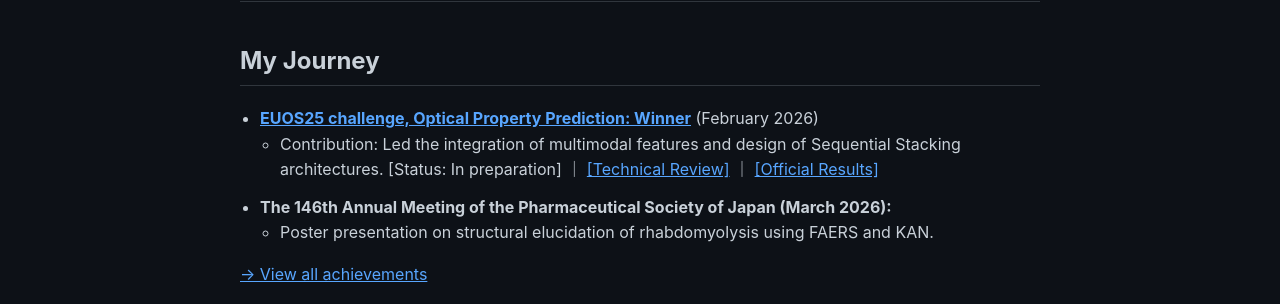
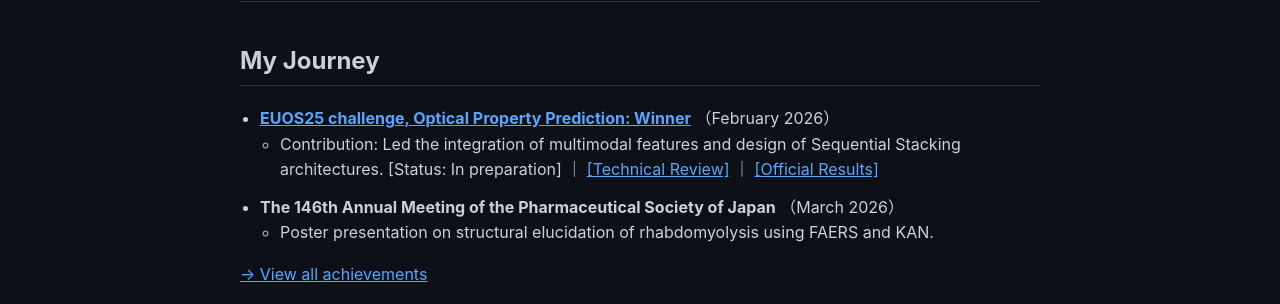
Before and after one commit to 377H-Miru/377H-Miru.github.io, a Jekyll site: the page built from en/index.md, in a window 1280 px wide. Shown: the part 628-932 px from the top of the page. Built offline with Jekyll 4.4.1, drawn with Linux system fonts in a browser that asks for light colours.

Commit message:
Eliminated all Markdown rendering issues: Fully transitioned Home pages to pure HTML to remove legacy kramdown attributes from display

```diff
--- a/en/index.md
+++ b/en/index.md
@@ -28,13 +28,13 @@
 <h2>My Journey</h2>
 <ul>
     <li>
-        <b><a href="https://ochem.eu/static/challenge2025.do" target="_blank">EUOS25 challenge, Optical Property Prediction: Winner</a></b> (February 2026)
+        <b><a href="https://ochem.eu/static/challenge2025.do" target="_blank">EUOS25 challenge, Optical Property Prediction: Winner</a></b> （February 2026）
         <ul>
             <li>Contribution: Led the integration of multimodal features and design of Sequential Stacking architectures. [Status: In preparation] ｜ <a href="/posts/2026-02-25-euos25-review">[Technical Review]</a> ｜ <a href="https://www.eu-openscreen.eu/resources/eu-openscreen-news/ansicht/eu-openscreen-and-slas-announce-winners-of-the-second-joint-machine-learning-challenge-at-slas-2026.html" target="_blank">[Official Results]</a></li>
         </ul>
     </li>
     <li>
-        <b>The 146th Annual Meeting of the Pharmaceutical Society of Japan (March 2026):</b>
+        <b>The 146th Annual Meeting of the Pharmaceutical Society of Japan</b> （March 2026）
         <ul>
             <li>Poster presentation on structural elucidation of rhabdomyolysis using FAERS and KAN.</li>
         </ul>
```
Also changed, not shown: index.md (+2 -2 lines).
